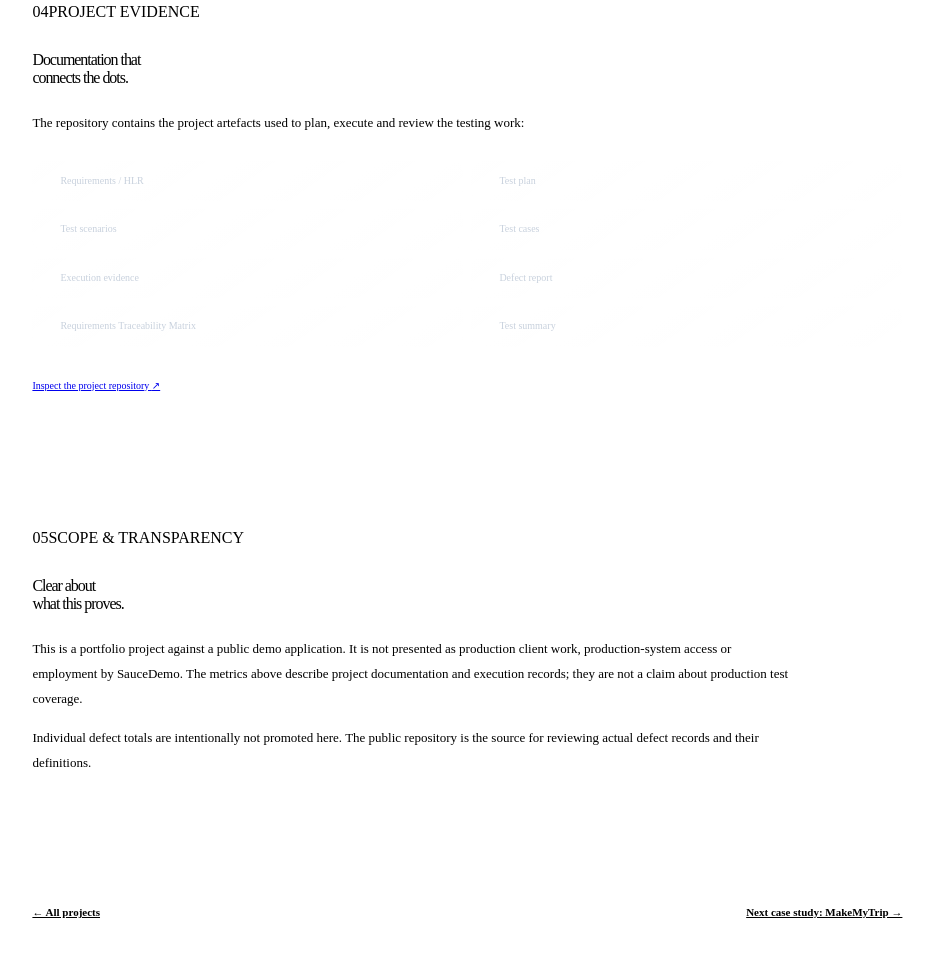
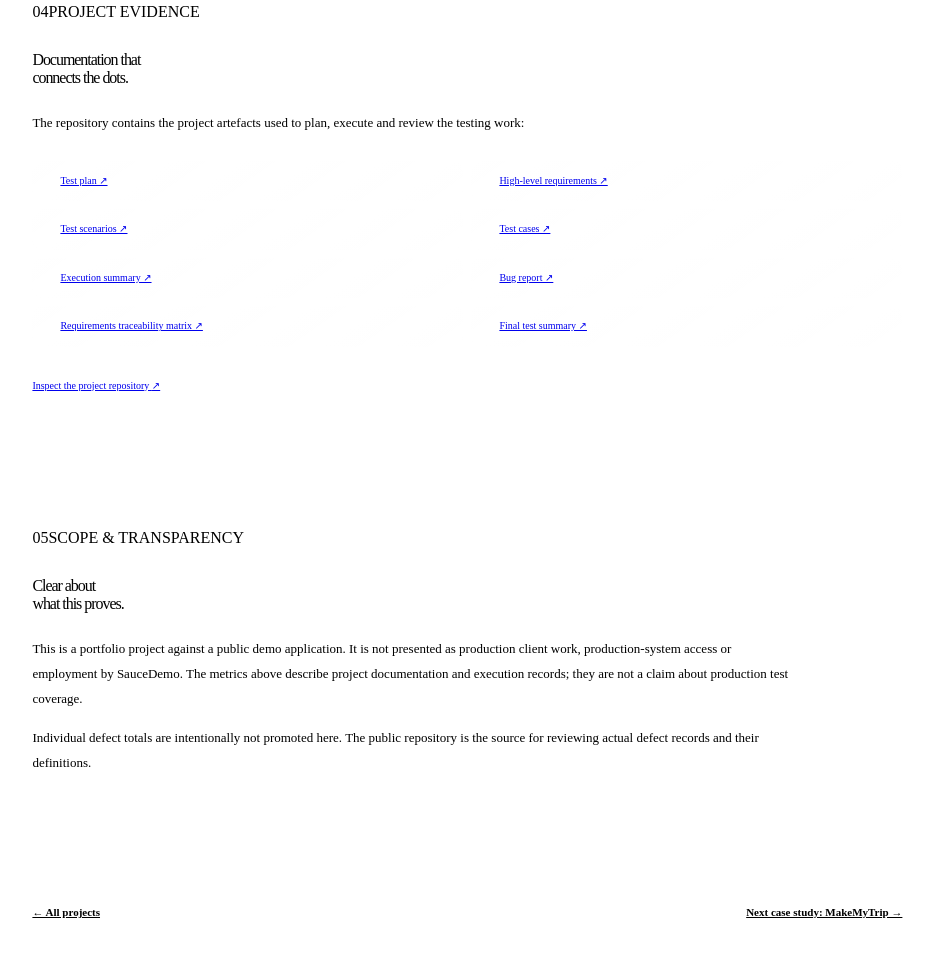
Before and after one commit to kalpshahtester/kalpshahtester.github.io, a website built with Vite: page projects/saucedemo.html in a window 1280 px wide. Shown: the part 2624-3581 px from the top of the page, without its empty margins (283-1213 px from the left). Built offline with nearby package versions, Linux system fonts and the light colour scheme.

Commit message:
Link SauceDemo case study to real QA evidence

```diff
--- a/projects/saucedemo.html
+++ b/projects/saucedemo.html
@@ -112,7 +112,16 @@
           <div class="section-kicker"><span>04</span><span>PROJECT EVIDENCE</span></div>
           <h2>Documentation that<br><em>connects the dots.</em></h2>
           <p>The repository contains the project artefacts used to plan, execute and review the testing work:</p>
-          <div class="evidence-grid"><span>Requirements / HLR</span><span>Test plan</span><span>Test scenarios</span><span>Test cases</span><span>Execution evidence</span><span>Defect report</span><span>Requirements Traceability Matrix</span><span>Test summary</span></div>
+          <div class="evidence-grid">
+            <span><a href="https://github.com/kalpshahtester/Manual-Testing-Project-saucedemo-website/blob/main/01_Test_Plan/TEST%20PLAN%20%E2%80%93%20SAUCEDEMO%20WEBSITE.docx" target="_blank" rel="noopener noreferrer">Test plan ↗</a></span>
+            <span><a href="https://github.com/kalpshahtester/Manual-Testing-Project-saucedemo-website/blob/main/02_High_Level_Requirements/HLR%20-%20SAUCEDEMO%20WEBSITE.docx" target="_blank" rel="noopener noreferrer">High-level requirements ↗</a></span>
+            <span><a href="https://github.com/kalpshahtester/Manual-Testing-Project-saucedemo-website/blob/main/03_Test_Scenarios/TEST%20SCENARIOS%20%E2%80%93%20SAUCEDEMO%20WEBSITE.xlsx" target="_blank" rel="noopener noreferrer">Test scenarios ↗</a></span>
+            <span><a href="https://github.com/kalpshahtester/Manual-Testing-Project-saucedemo-website/blob/main/04_Test_Cases/TEST%20CASE%20%E2%80%93%20SAUCEDEMO%20WEBSITE.xlsx" target="_blank" rel="noopener noreferrer">Test cases ↗</a></span>
+            <span><a href="https://github.com/kalpshahtester/Manual-Testing-Project-saucedemo-website/blob/main/05_Execution_Results/TEST%20SUMMARY%20REPORT%20-%20SAUCEDEMO%20WEBSITE.xlsx" target="_blank" rel="noopener noreferrer">Execution summary ↗</a></span>
+            <span><a href="https://github.com/kalpshahtester/Manual-Testing-Project-saucedemo-website/blob/main/06_Bug_Report/Bug%20Report%20-%20SAUCEDEMO%20WEBSITE.xlsx" target="_blank" rel="noopener noreferrer">Bug report ↗</a></span>
+            <span><a href="https://github.com/kalpshahtester/Manual-Testing-Project-saucedemo-website/blob/main/07_RTM/RTM%20-%20SAUDEMO%20WEBSITE.xlsx" target="_blank" rel="noopener noreferrer">Requirements traceability matrix ↗</a></span>
+            <span><a href="https://github.com/kalpshahtester/Manual-Testing-Project-saucedemo-website/blob/main/08_Final_Summary/TEST%20SUMMARY%20REPORT%20-%20SAUCEDEMO%20WEBSITE.docx" target="_blank" rel="noopener noreferrer">Final test summary ↗</a></span>
+          </div>
           <a class="button button-secondary" href="https://github.com/kalpshahtester/Manual-Testing-Project-saucedemo-website" target="_blank" rel="noopener noreferrer">Inspect the project repository <span class="button-arrow" aria-hidden="true">↗</span></a>
         </section>
         <section class="case-section" id="transparency" data-reveal tabindex="-1">
```
